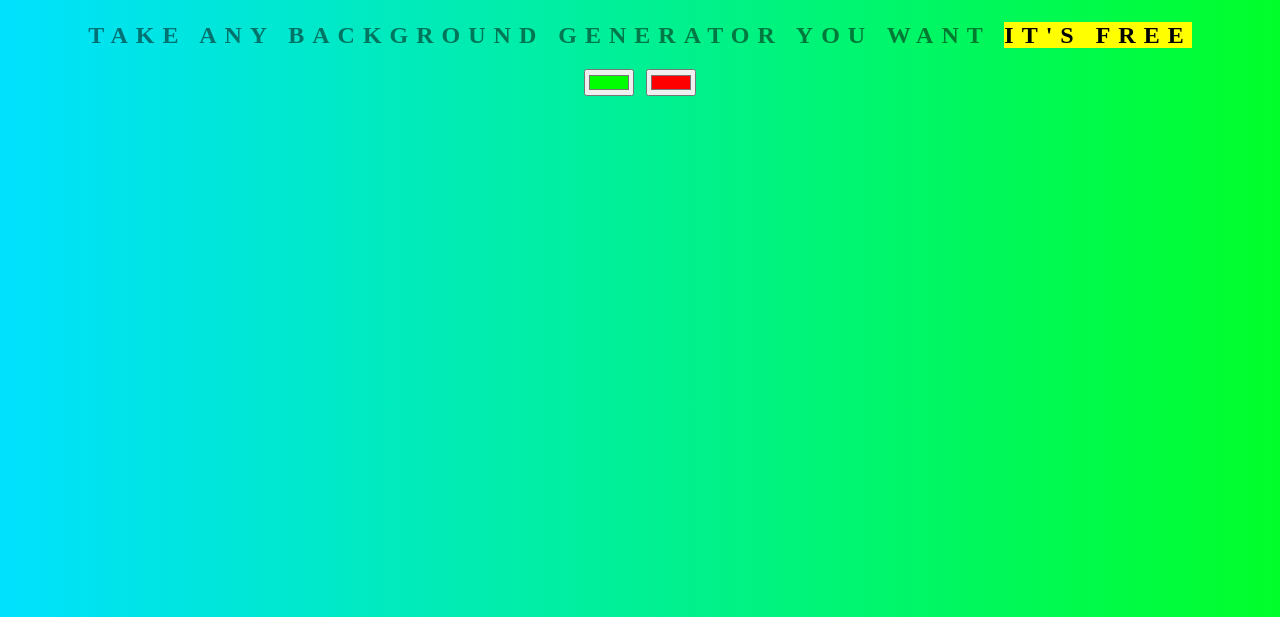
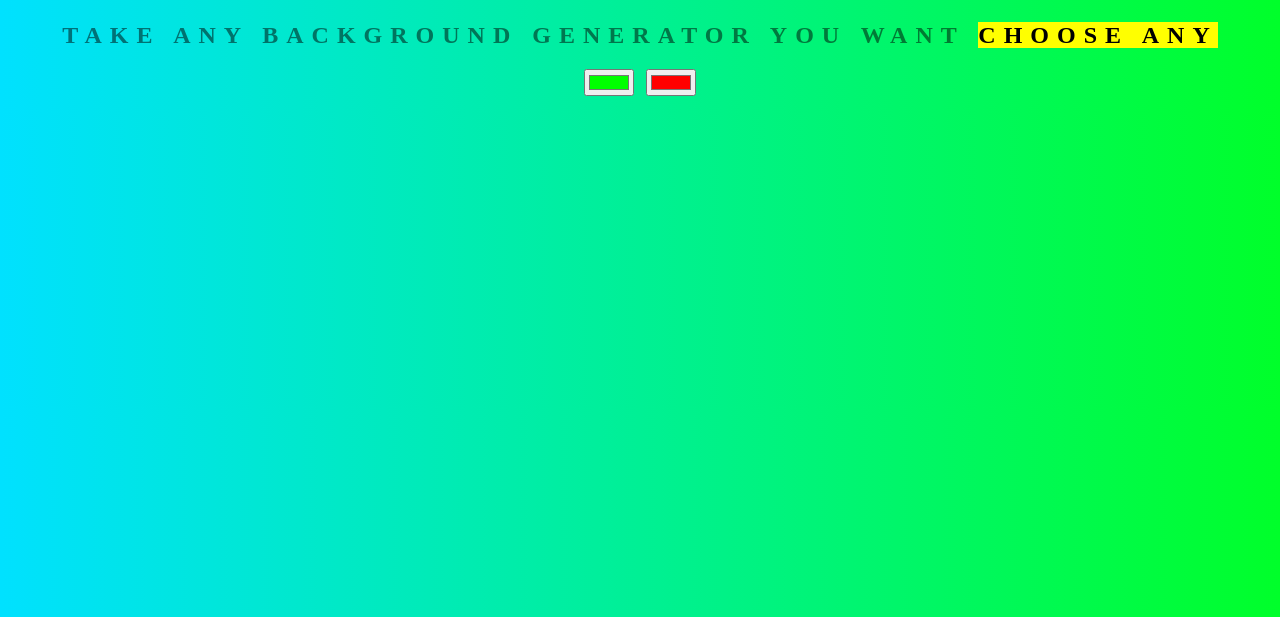
Before and after one commit to AkashkumarAK/Background-Generator, a plain HTML site: page index.html in a window 1280 px wide. Shown: the part 183-800 px from the top of the page. Drawn offline with Linux system fonts and the light colour scheme.

Commit message:
index file updated

```diff
--- a/index.html
+++ b/index.html
@@ -8,7 +8,7 @@
 </head>
 <body id="gradient">
     <h1>Background Generator</h1>
-    <h2>Take any Background generator you want <mark>It's Free</mark></h2>
+    <h2>Take any Background generator you want <mark>Choose any</mark></h2>
     <input class="color1" type="color" value="#00ff00">
     <input type="color" class="color2" value="#ff0000">
     <p><strong></strong>   </p>
```
